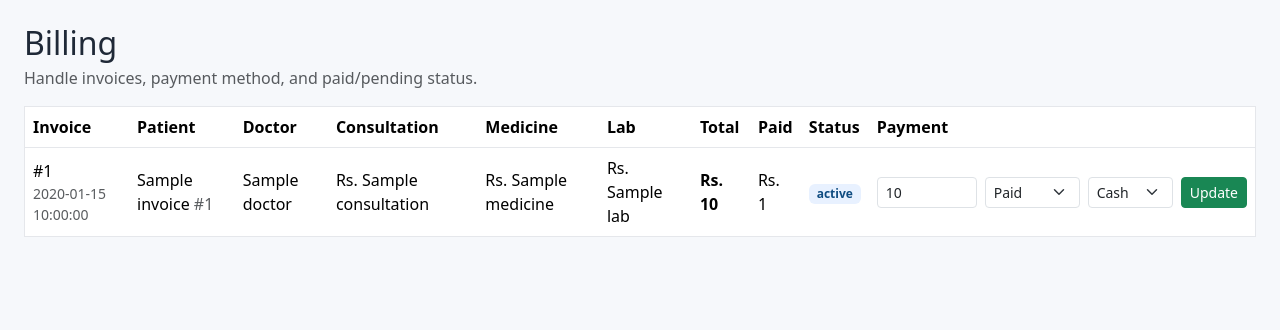
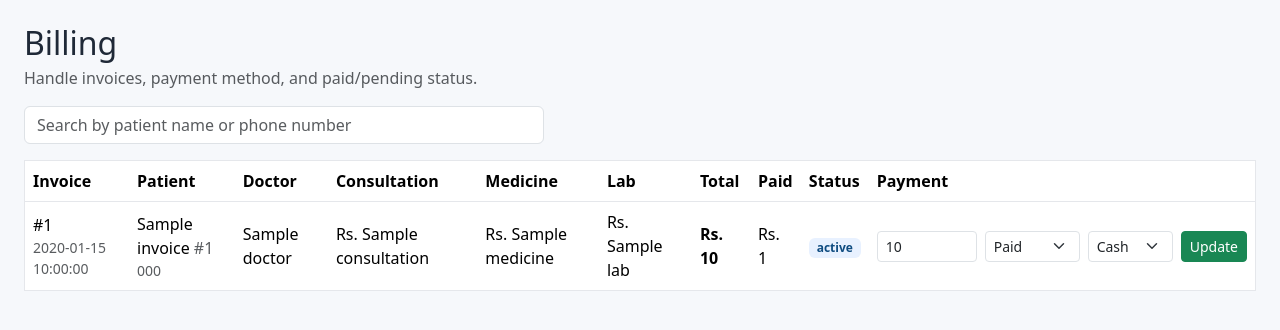
Before and after one commit to Nagammai-Nags/Clinic-Management, a Flask app: template templates/billing.html in a window 1280 px wide. Shown: the part 57-387 px from the top of the page. Run offline with Flask 3, Linux system fonts and the light colour scheme; the template is opened without the code that fills it: most values are stand-ins (such as "Sample title", 1, 10 or a date in 2020).

Commit message:
add search in billing

```diff
--- a/app.py
+++ b/app.py
@@ -265,7 +265,7 @@ def billing():
     if guard:
         return guard
     invoice_fields = [
-        "invoice_id", "patient_id", "patient_name", "doctor", "consultation",
+        "invoice_id", "patient_id", "patient_name", "patient_phone", "doctor", "consultation",
         "medicine", "lab", "total", "paid", "status", "method", "date",
     ]
     return render_template("billing.html", invoices=rows("billing", invoice_fields))
--- a/static/script.js
+++ b/static/script.js
@@ -1,5 +1,7 @@
 const patientSearch = document.getElementById("patientSearch");
 const patientTable = document.getElementById("patientTable");
+const billingSearch = document.getElementById("billingSearch");
+const billingTable = document.getElementById("billingTable");
 
 if (patientSearch && patientTable) {
   patientSearch.addEventListener("input", () => {
@@ -9,3 +11,13 @@ if (patientSearch && patientTable) {
     });
   });
 }
+
+if (billingSearch && billingTable) {
+  billingSearch.addEventListener("input", () => {
+    const value = billingSearch.value.toLowerCase();
+    billingTable.querySelectorAll("tbody tr").forEach((row) => {
+      const patientCell = row.children[1].innerText.toLowerCase();
+      row.style.display = patientCell.includes(value) ? "" : "none";
+    });
+  });
+}
--- a/templates/billing.html
+++ b/templates/billing.html
@@ -7,8 +7,12 @@
   </div>
 </div>
 
+<div class="toolbar mb-3">
+  <input class="form-control" id="billingSearch" placeholder="Search by patient name or phone number">
+</div>
+
 <div class="table-responsive">
-  <table class="table table-hover align-middle">
+  <table class="table table-hover align-middle" id="billingTable">
     <thead>
       <tr>
         <th>Invoice</th><th>Patient</th><th>Doctor</th><th>Consultation</th><th>Medicine</th>
@@ -19,7 +23,10 @@
       {% for invoice in invoices %}
       <tr>
         <td>#{{ invoice.invoice_id }}<div class="small text-muted">{{ invoice.date }}</div></td>
-        <td>{{ invoice.patient_name }} <span class="text-muted">#{{ invoice.patient_id }}</span></td>
+        <td>
+          {{ invoice.patient_name }} <span class="text-muted">#{{ invoice.patient_id }}</span>
+          <div class="small text-muted">{{ invoice.patient_phone }}</div>
+        </td>
         <td>{{ invoice.doctor }}</td>
         <td>Rs. {{ invoice.consultation }}</td>
         <td>Rs. {{ invoice.medicine }}</td>
```
Also changed, not shown: 1 other file.
